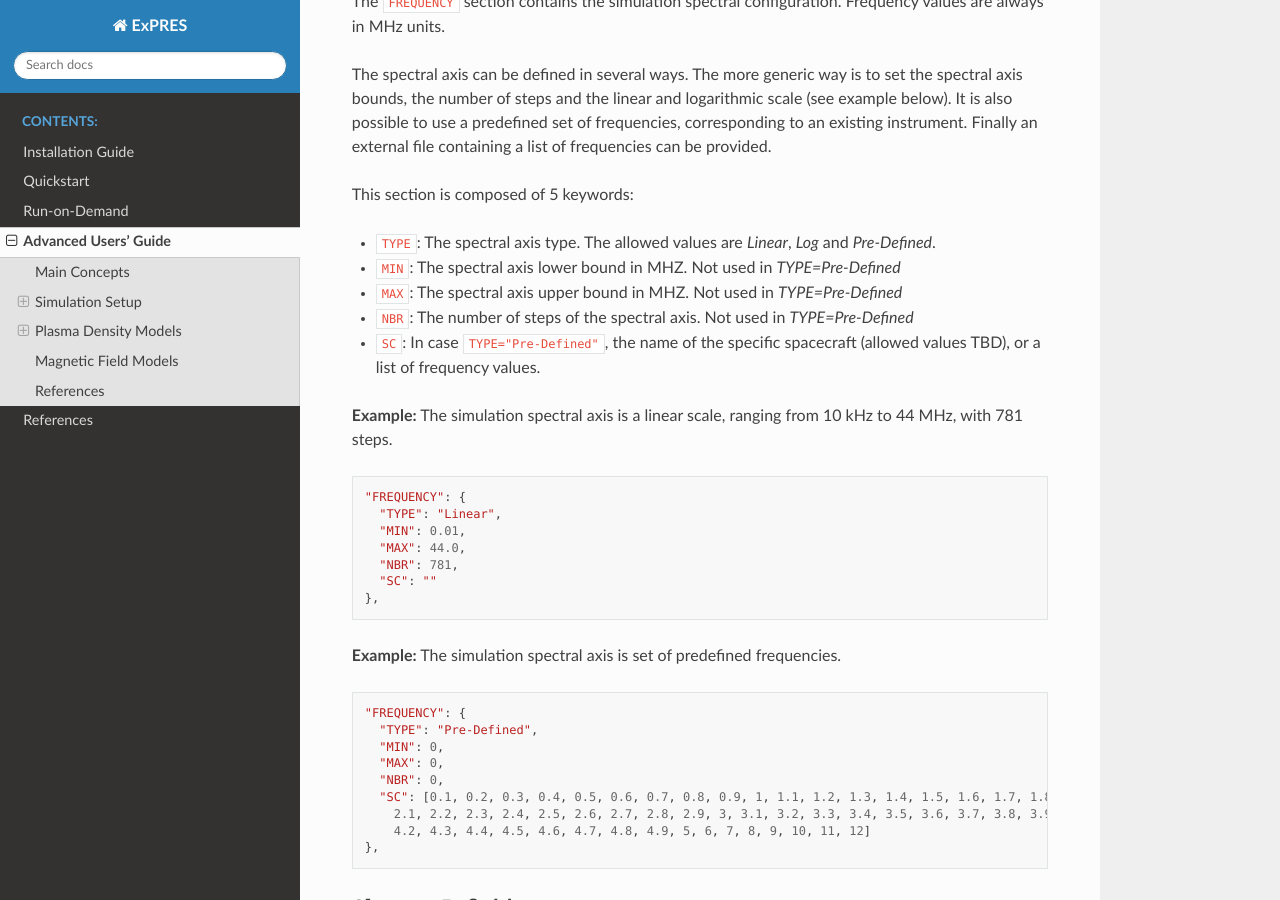
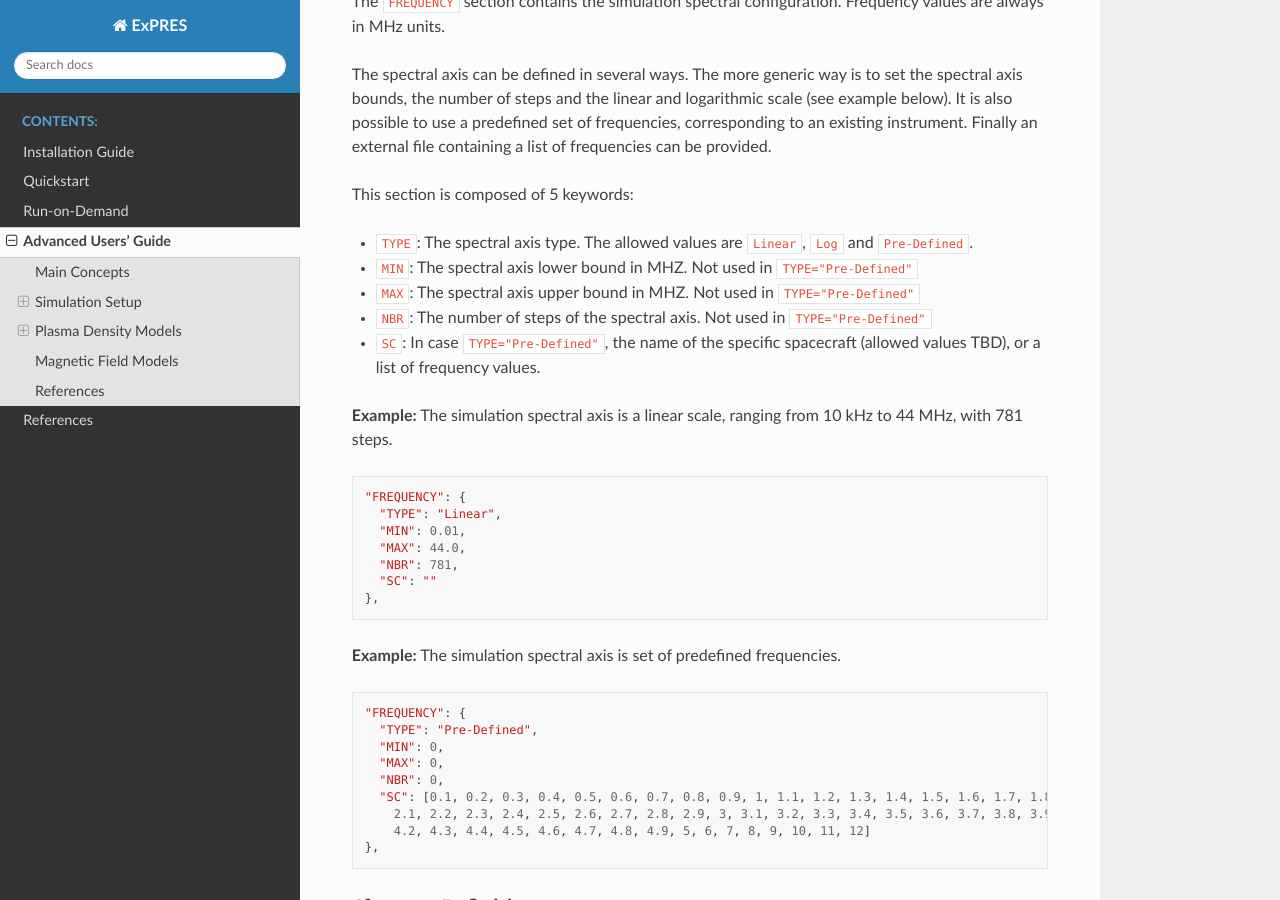
Before and after one commit to maserlib/ExPRES, a Sphinx documentation site: the page built from docs/usage/advanced.rst, in a window 1280 px wide and 900 px high, scrolled down 3549 px. Built offline with Sphinx 7.4.7 and the Read the Docs theme 2.0.0, drawn with Linux system fonts in a browser that asks for light colours; cross-references to code outside the pages are shown as plain code.

Commit message:
changed style

```diff
--- a/docs/usage/advanced.rst
+++ b/docs/usage/advanced.rst
@@ -181,10 +181,10 @@ provided.
 
 This section is composed of 5 keywords:
 
-- ``TYPE``: The spectral axis type. The allowed values are *Linear*, *Log* and *Pre-Defined*.
-- ``MIN``: The spectral axis lower bound in MHZ. Not used in *TYPE=Pre-Defined*
-- ``MAX``: The spectral axis upper bound in MHZ. Not used in *TYPE=Pre-Defined*
-- ``NBR``: The number of steps of the spectral axis. Not used in *TYPE=Pre-Defined*
+- ``TYPE``: The spectral axis type. The allowed values are ``Linear``, ``Log`` and ``Pre-Defined``.
+- ``MIN``: The spectral axis lower bound in MHZ. Not used in ``TYPE="Pre-Defined"``
+- ``MAX``: The spectral axis upper bound in MHZ. Not used in ``TYPE="Pre-Defined"``
+- ``NBR``: The number of steps of the spectral axis. Not used in ``TYPE="Pre-Defined"``
 - ``SC``: In case ``TYPE="Pre-Defined"``, the name of the specific spacecraft (allowed values TBD), or a list of
   frequency values.
 
```
